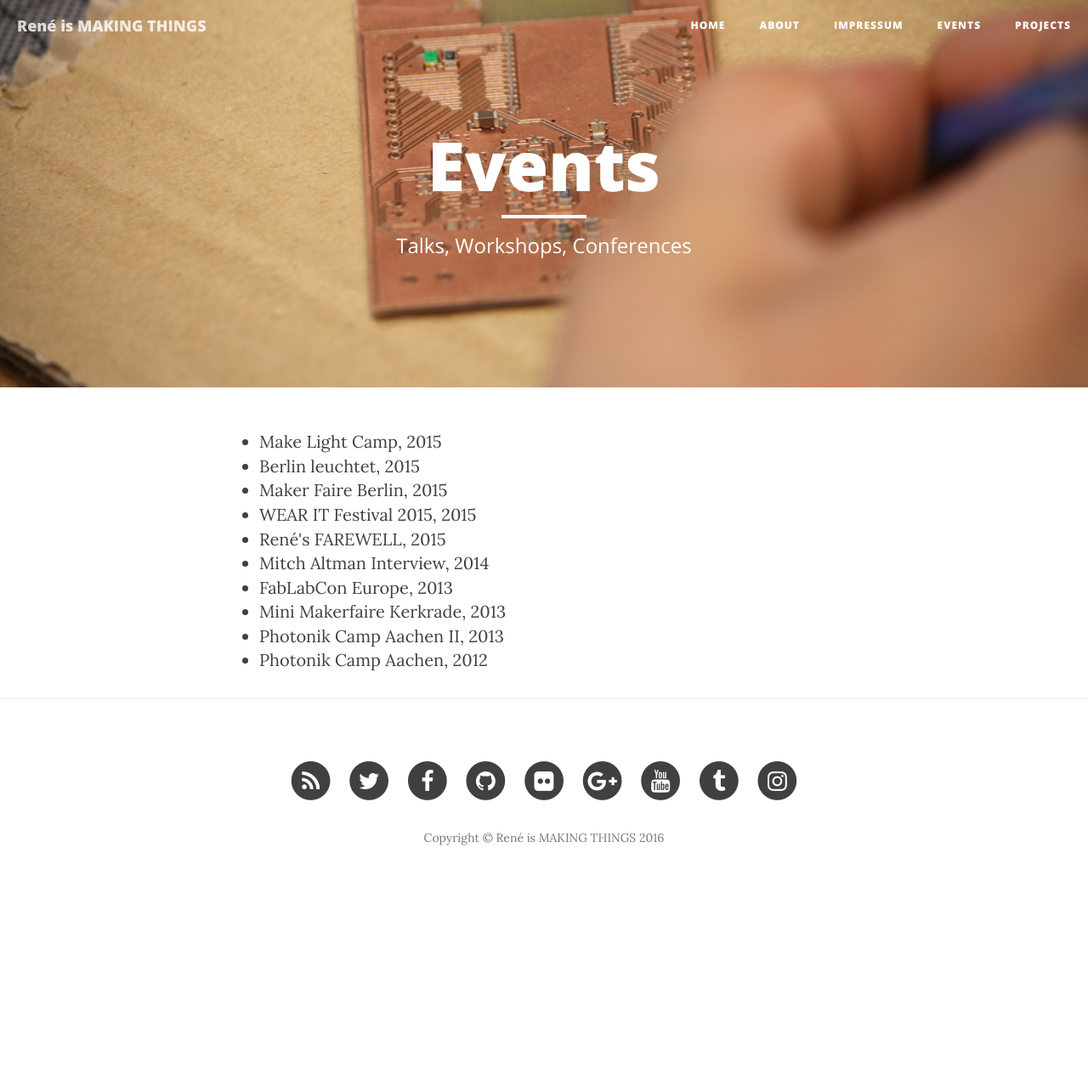
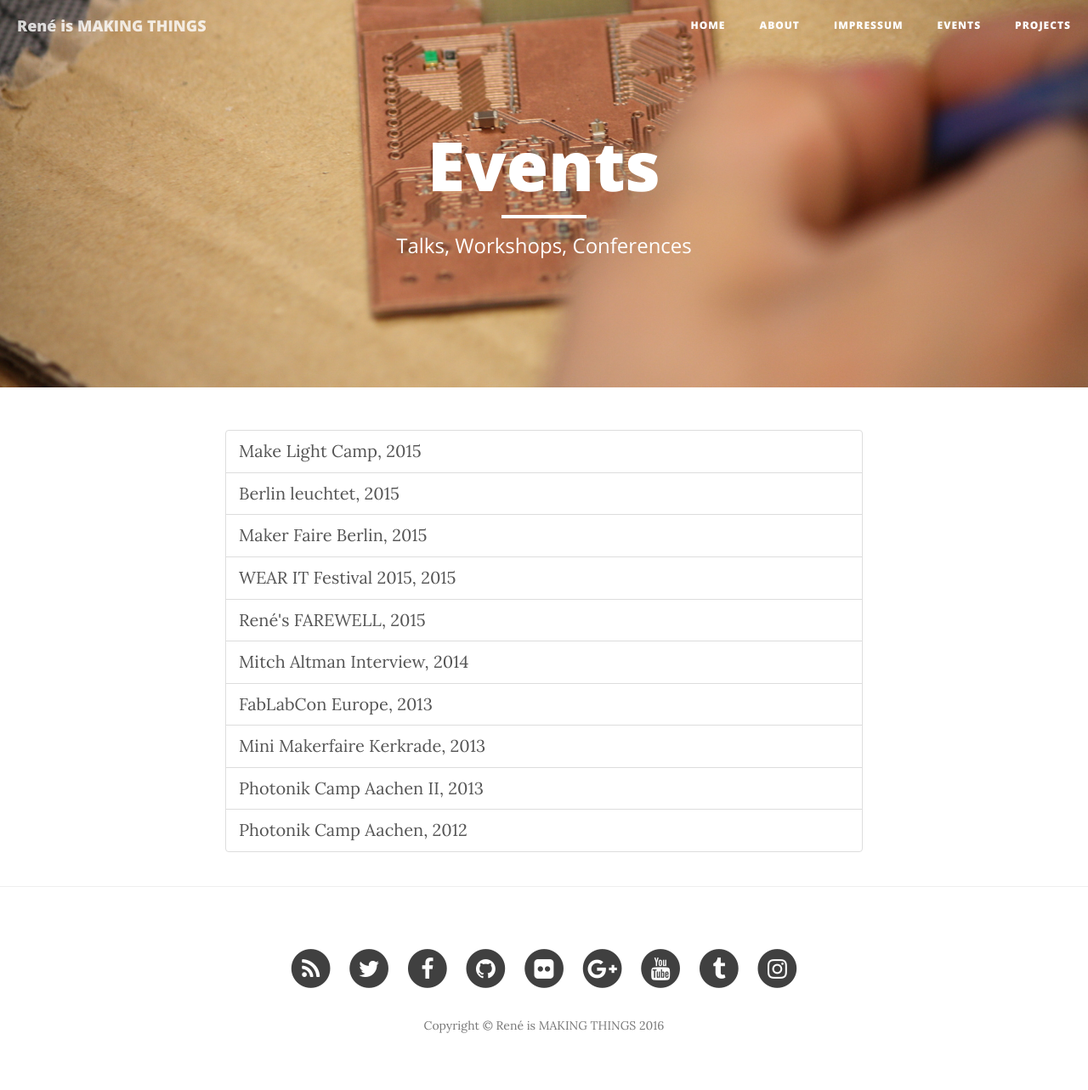
Before and after one commit to renebohne/renebohne.github.io, a Jekyll site: the page built from events.html, in a window 1280 px wide. Shown: the whole page at 85% size. Built offline with Jekyll 4.4.1, drawn with Linux system fonts in a browser that asks for light colours; nearby versions of some CDN libraries; before the commit the page ends 1062 px from its top, so only the background shows below that.

Commit message:
event: switched to group list

```diff
--- a/events.html
+++ b/events.html
@@ -3,14 +3,11 @@
 title: "Events"
 description: "Talks, Workshops, Conferences"
 ---
+<div class="list-group">
 
-<div id="main">
-
-    <ul>
     {% for post in site.posts %}
         {% if post.tags contains 'event' %}
-        <li><a href="{{ post.url | prepend: site.baseurl }}">{{ post.title }}</a>,{{ post.date | date: ' %Y' }}</li>
+        <a class="list-group-item" href="{{ post.url | prepend: site.baseurl }}">{{ post.title }},{{ post.date | date: ' %Y' }}</a>
         {% endif %}
     {% endfor %}
-    </ul>
 </div>
--- a/projects.html
+++ b/projects.html
@@ -3,7 +3,7 @@
 title: "Projects"
 description: "Projects"
 ---
-  <div class="list-group">
+<div class="list-group">
 
     {% for post in site.posts %}
         {% if post.tags contains 'project' %}
```
